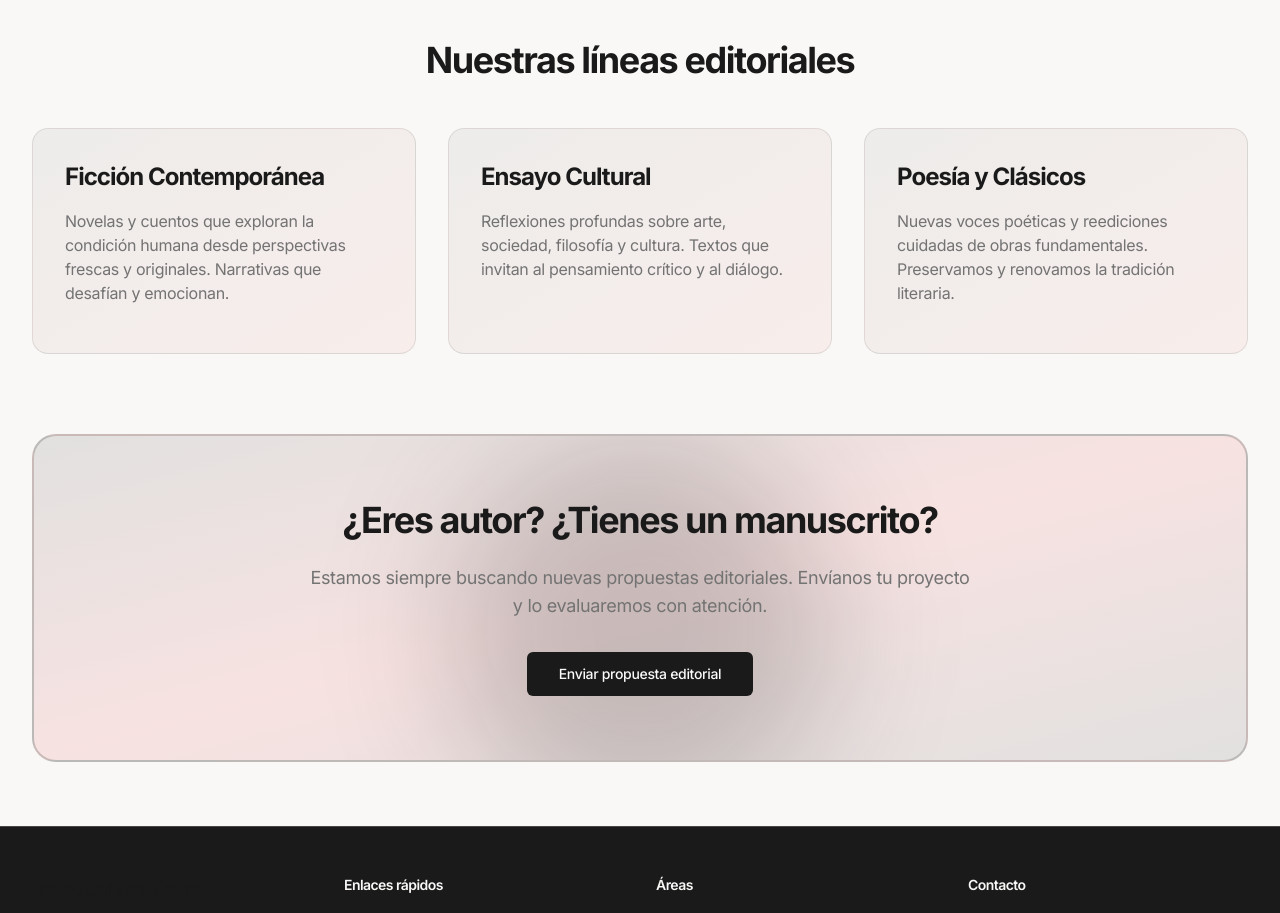
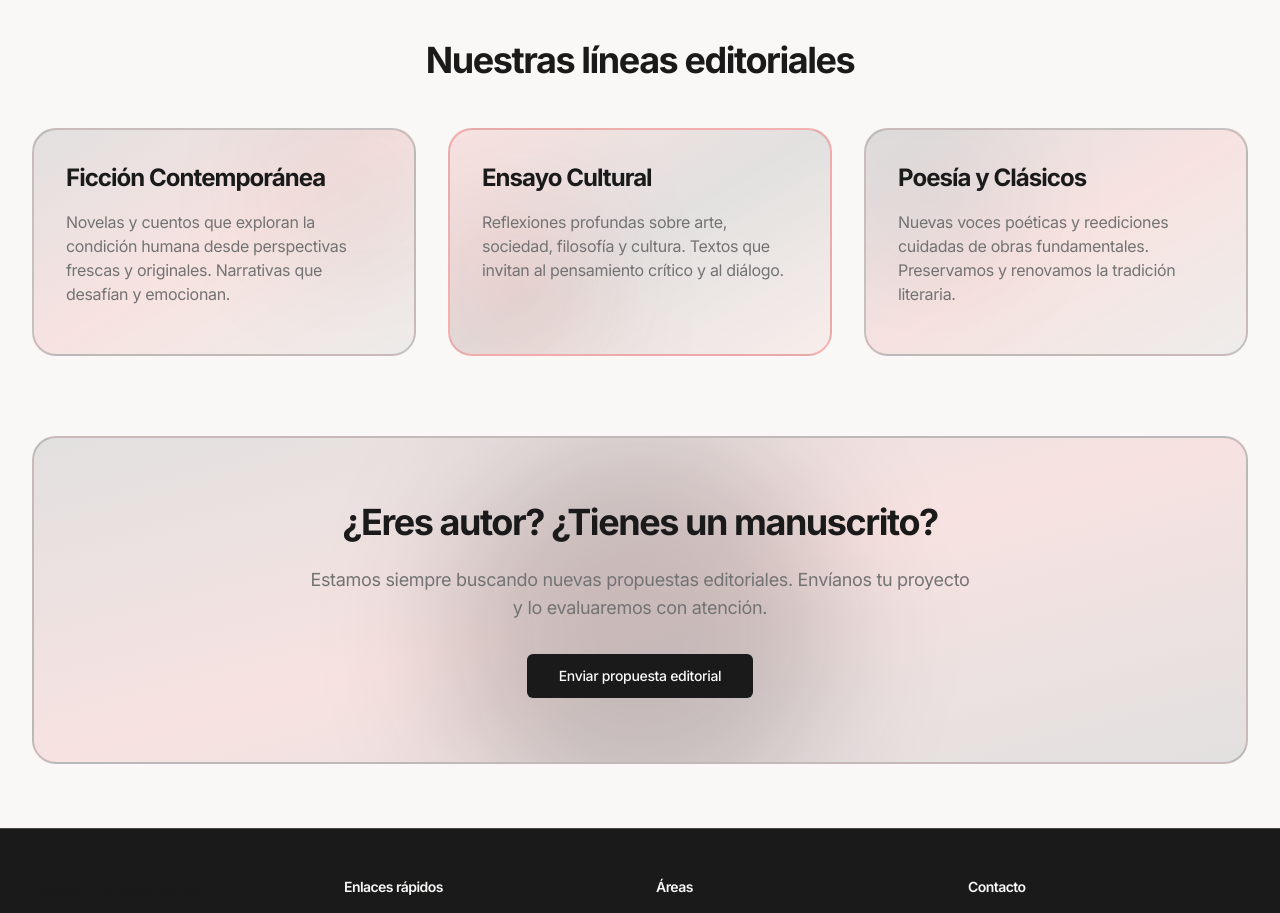
Before and after one commit to Pilarsanchezdauro/dauro-luminous-horizon, a React (Vite) app: page /grupo-dauro/editorial in a window 1280 px wide. Shown: the part 1100-2013 px from the top of the page. Built offline with nearby package versions, Linux system fonts and the light colour scheme; the HTML template or start-up script is replaced by a standard one.

Commit message:
Refactor: Update editorial services page style

```diff
--- a/src/pages/Editorial.tsx
+++ b/src/pages/Editorial.tsx
@@ -95,25 +95,28 @@ const Editorial = () => {
           </h2>
 
           <div className="grid grid-cols-1 md:grid-cols-3 gap-8">
-            <div className="bg-gradient-to-br from-primary/5 to-accent/5 p-8 rounded-2xl border border-primary/10">
-              <h3 className="text-2xl font-playfair font-bold mb-4">Ficción Contemporánea</h3>
-              <p className="text-muted-foreground mb-4">
+            <div className="group bg-gradient-to-br from-primary/10 via-accent/10 to-primary/5 p-8 rounded-3xl border-2 border-primary/20 hover:border-primary/40 hover:shadow-[0_20px_60px_-15px_rgba(224,74,92,0.4)] transition-all duration-300 hover:scale-[1.02] relative overflow-hidden">
+              <div className="absolute top-0 right-0 w-32 h-32 bg-primary/10 rounded-full blur-3xl group-hover:bg-primary/20 transition-all duration-300" />
+              <h3 className="text-2xl font-playfair font-bold mb-4 relative z-10">Ficción Contemporánea</h3>
+              <p className="text-muted-foreground mb-4 relative z-10">
                 Novelas y cuentos que exploran la condición humana desde perspectivas frescas
                 y originales. Narrativas que desafían y emocionan.
               </p>
             </div>
 
-            <div className="bg-gradient-to-br from-primary/5 to-accent/5 p-8 rounded-2xl border border-primary/10">
-              <h3 className="text-2xl font-playfair font-bold mb-4">Ensayo Cultural</h3>
-              <p className="text-muted-foreground mb-4">
+            <div className="group bg-gradient-to-br from-accent/10 via-primary/10 to-accent/5 p-8 rounded-3xl border-2 border-accent/30 hover:border-primary/40 hover:shadow-[0_20px_60px_-15px_rgba(224,74,92,0.4)] transition-all duration-300 hover:scale-[1.02] relative overflow-hidden">
+              <div className="absolute bottom-0 left-0 w-32 h-32 bg-accent/20 rounded-full blur-3xl group-hover:bg-primary/20 transition-all duration-300" />
+              <h3 className="text-2xl font-playfair font-bold mb-4 relative z-10">Ensayo Cultural</h3>
+              <p className="text-muted-foreground mb-4 relative z-10">
                 Reflexiones profundas sobre arte, sociedad, filosofía y cultura.
                 Textos que invitan al pensamiento crítico y al diálogo.
               </p>
             </div>
 
-            <div className="bg-gradient-to-br from-primary/5 to-accent/5 p-8 rounded-2xl border border-primary/10">
-              <h3 className="text-2xl font-playfair font-bold mb-4">Poesía y Clásicos</h3>
-              <p className="text-muted-foreground mb-4">
+            <div className="group bg-gradient-to-br from-primary/10 via-accent/10 to-primary/5 p-8 rounded-3xl border-2 border-primary/20 hover:border-primary/40 hover:shadow-[0_20px_60px_-15px_rgba(224,74,92,0.4)] transition-all duration-300 hover:scale-[1.02] relative overflow-hidden">
+              <div className="absolute top-0 left-0 w-32 h-32 bg-primary/10 rounded-full blur-3xl group-hover:bg-primary/20 transition-all duration-300" />
+              <h3 className="text-2xl font-playfair font-bold mb-4 relative z-10">Poesía y Clásicos</h3>
+              <p className="text-muted-foreground mb-4 relative z-10">
                 Nuevas voces poéticas y reediciones cuidadas de obras fundamentales.
                 Preservamos y renovamos la tradición literaria.
               </p>
```
